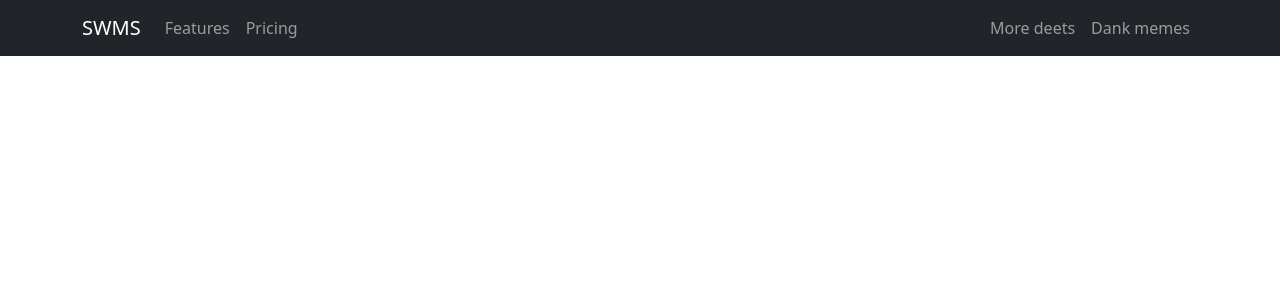
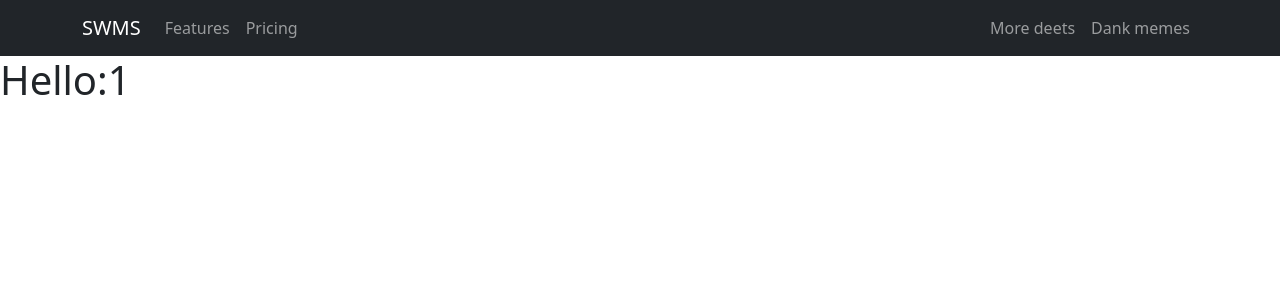
Before and after one commit to Shuvoghosh7/Warehouse-management, a React (Create React App) app: page /inventory/1 in a window 1280 px wide. Shown: the top 300 px of the page. Built offline with nearby package versions, Linux system fonts and the light colour scheme.

Commit message:
create inventory page and pass id when click update button

```diff
--- a/src/App.js
+++ b/src/App.js
@@ -4,6 +4,7 @@ import { Route, Routes } from 'react-router-dom';
 import Header from './component/Share/Header/Header';
 import 'bootstrap/dist/css/bootstrap.min.css';
 import Home from './component/Home/Home/Home';
+import Inventory from './component/Inventory/Inventory';
 
 function App() {
   return (
@@ -11,6 +12,7 @@ function App() {
       <Header/>
       <Routes>
         <Route path='/' element={<Home/>}/>
+        <Route path='/inventory/:inventoryId' element={<Inventory/>}/>
       </Routes>
     </div>
   );
--- a/src/component/Home/Item/Item.js
+++ b/src/component/Home/Item/Item.js
@@ -1,9 +1,16 @@
 import React from 'react';
 import { Button, Card } from 'react-bootstrap';
+import { useNavigate, useParams } from 'react-router-dom';
 import './Item.css'
 
 const Item = ({ item }) => {
-    const { name, price, picture, quantity, supplierName, Description } = item
+    const { _id,name, price, picture, quantity, supplierName, Description } = item
+    const{inventoryId}=useParams()
+    const navigate=useNavigate()
+    const InventoryDetails =(DetailsId)=>{
+        navigate(`/inventory/${DetailsId}`)
+      }
+
     return (
         <div className='col-md-6 col-lg-4 item-container '>
             <div className='text-center'>
@@ -20,7 +27,7 @@ const Item = ({ item }) => {
                 <p><b>Quantity:</b>{quantity}</p>
             </div>
             <div className='text-center '>
-                <button className='btn btn-outline-success rounded-pill'>Update</button>
+                <button className='btn btn-outline-success rounded-pill' onClick={()=>InventoryDetails(_id)}>Update</button>
             </div>
 
         </div>
--- /dev/null
+++ b/src/component/Inventory/Inventory.js
@@ -0,0 +1,13 @@
+import React from 'react';
+import { useParams } from 'react-router-dom';
+
+const Inventory = () => {
+    const{inventoryId}=useParams()
+    return (
+        <div>
+            <h1>Hello:{inventoryId}</h1>
+        </div>
+    );
+};
+
+export default Inventory;
```
